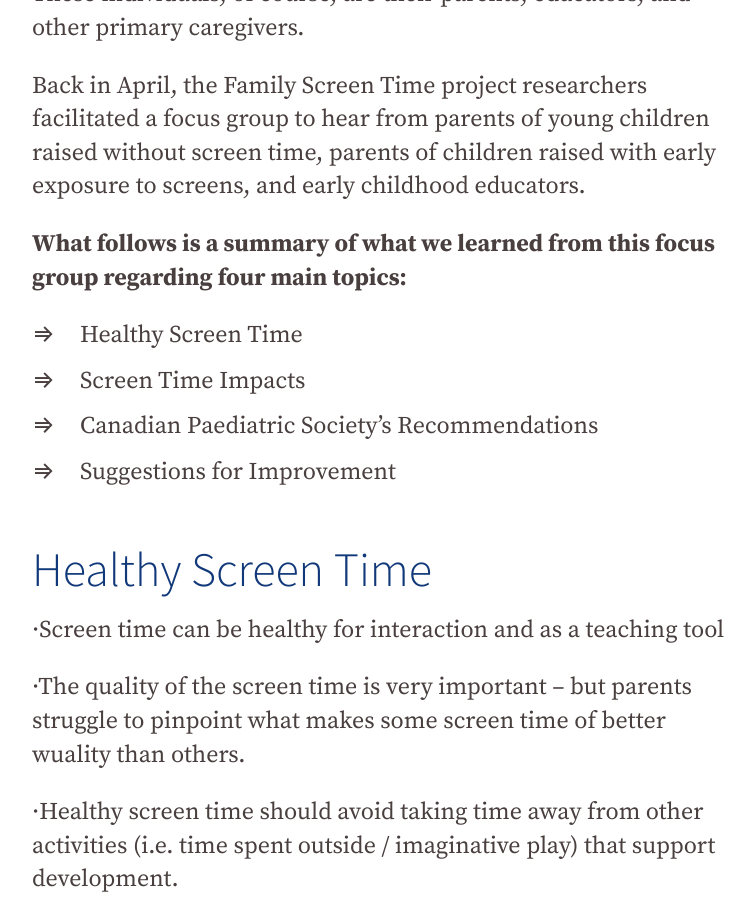
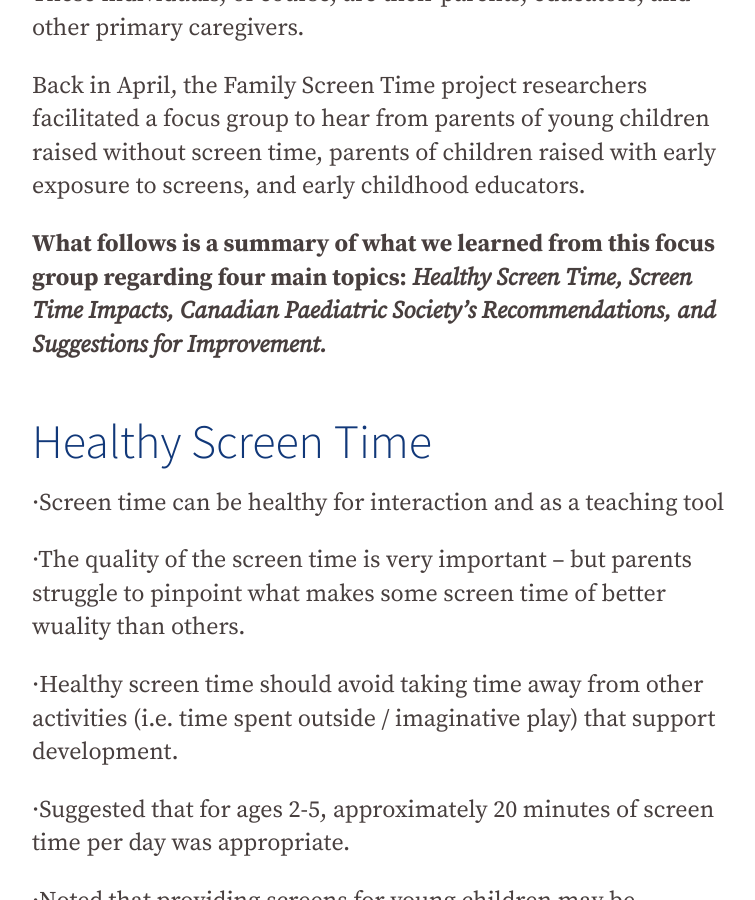
Before and after one commit to famliy-screen-time/familyscreentime.ca, a Jekyll site: the page built from _posts/2020-05-25-screen-time-focus-group-insights.md, in a window 1280 px wide and 900 px high, scrolled down 906 px. Shown: the whole window, without its empty margins (56-811 px from the left). Built offline with Jekyll 4.4.1, drawn with Linux system fonts in a browser that asks for light colours; nearby versions of some CDN libraries.

Commit message:
Update Blog “2020-05-25-screen-time-focus-group-insights”

```diff
--- a/_posts/2020-05-25-screen-time-focus-group-insights.md
+++ b/_posts/2020-05-25-screen-time-focus-group-insights.md
@@ -12,12 +12,7 @@ To learn more how young childrens' behaviour and development is evolving in rela
 
 Back in April, the Family Screen Time project researchers facilitated a focus group to hear from parents of young children raised without screen time, parents of children raised with early exposure to screens, and early childhood educators.
 
-**What follows is a summary of what we learned from this focus group regarding four main topics:**
-
-* Healthy Screen Time
-* Screen Time Impacts
-* Canadian Paediatric Society's Recommendations
-* Suggestions for Improvement
+**What follows is a summary of what we learned from this focus group regarding four main topics: *Healthy Screen Time, Screen Time Impacts, Canadian Paediatric Society's Recommendations, and Suggestions for Improvement.***
 
 # Healthy Screen Time
 
```
